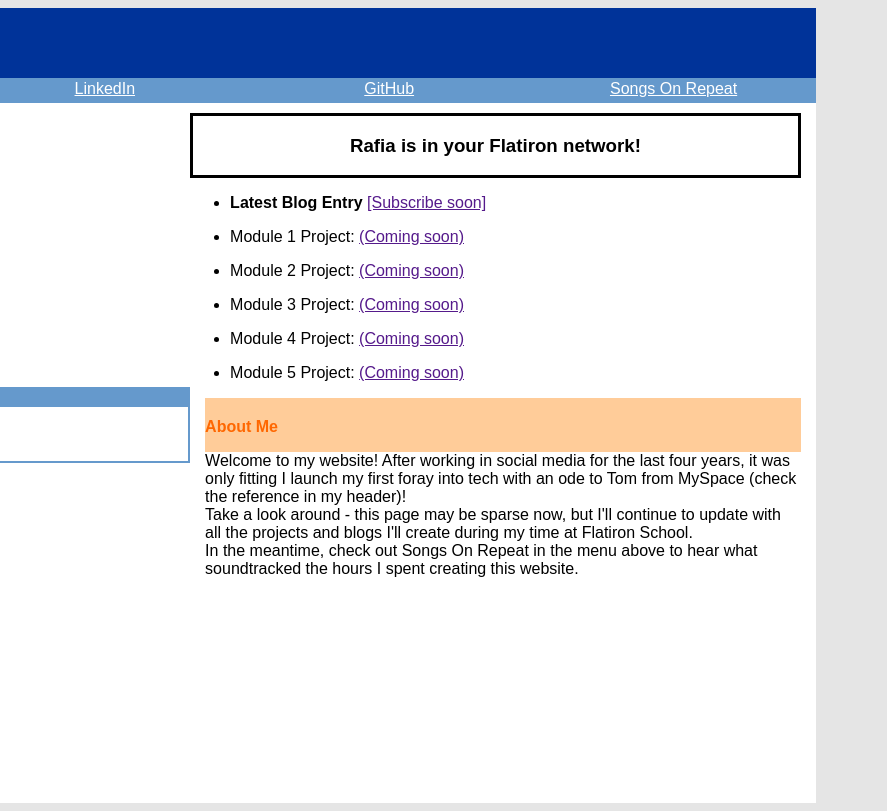
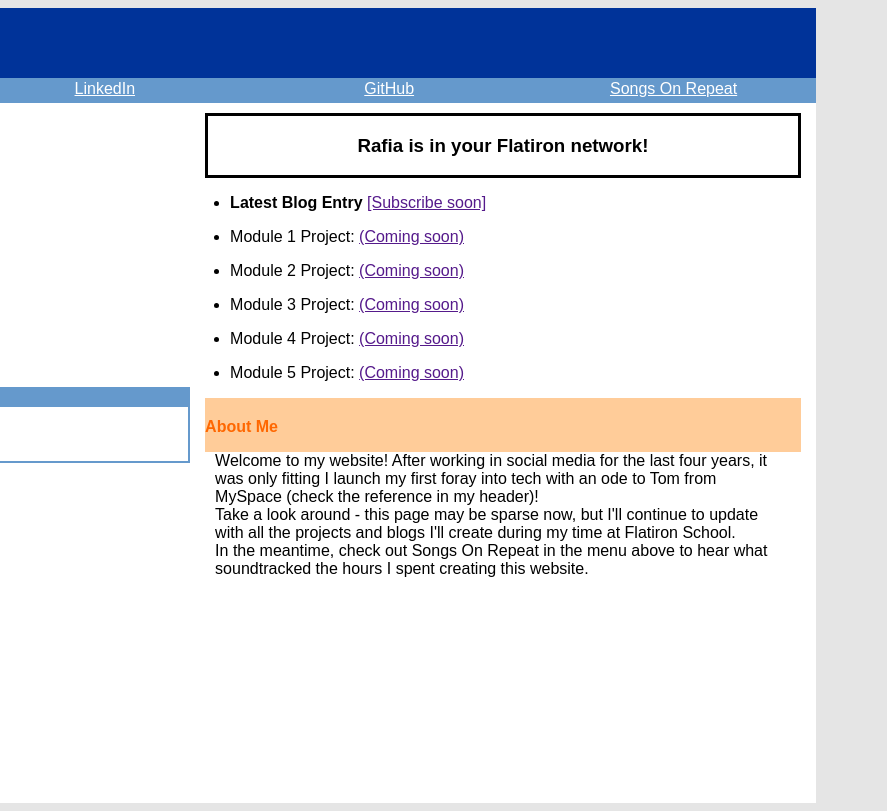
Before and after one commit to RafiaJK/personal-website, a plain HTML site: page index.html in a window 1280 px wide. Shown: the full height of the page, 393-1280 px from the left. Drawn offline with Linux system fonts and the light colour scheme.

Commit message:
minor CSS updates to padding

```diff
--- a/style.css
+++ b/style.css
@@ -74,6 +74,7 @@ body {
     border-color:black;
     text-align: center;
     margin-right: 15px;
+    margin-left: 15px;
 }
 
 .contactBox {
@@ -111,4 +112,6 @@ body {
     background-color: white;
     text-align: left;
     color: black;
+    padding-left: 10px;
+    padding-right: 15px;
 }
```
